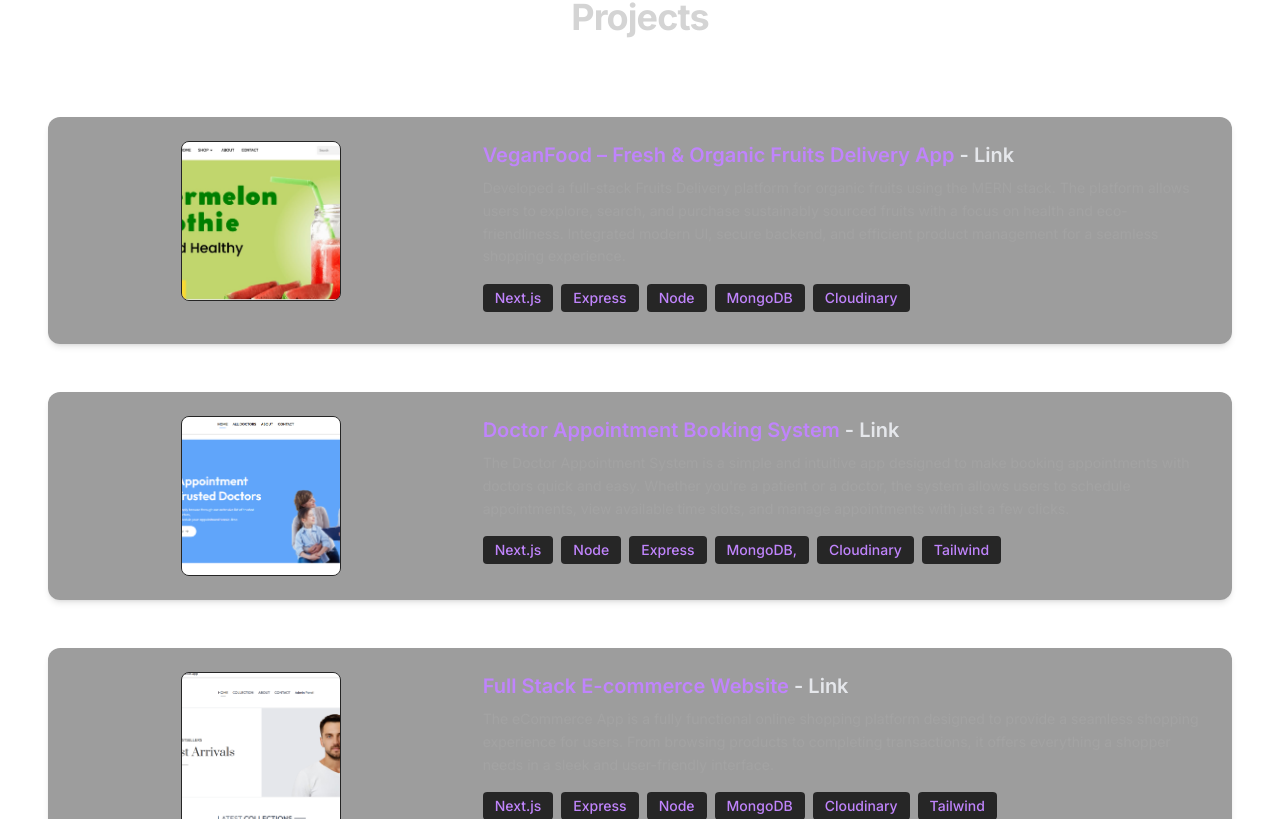
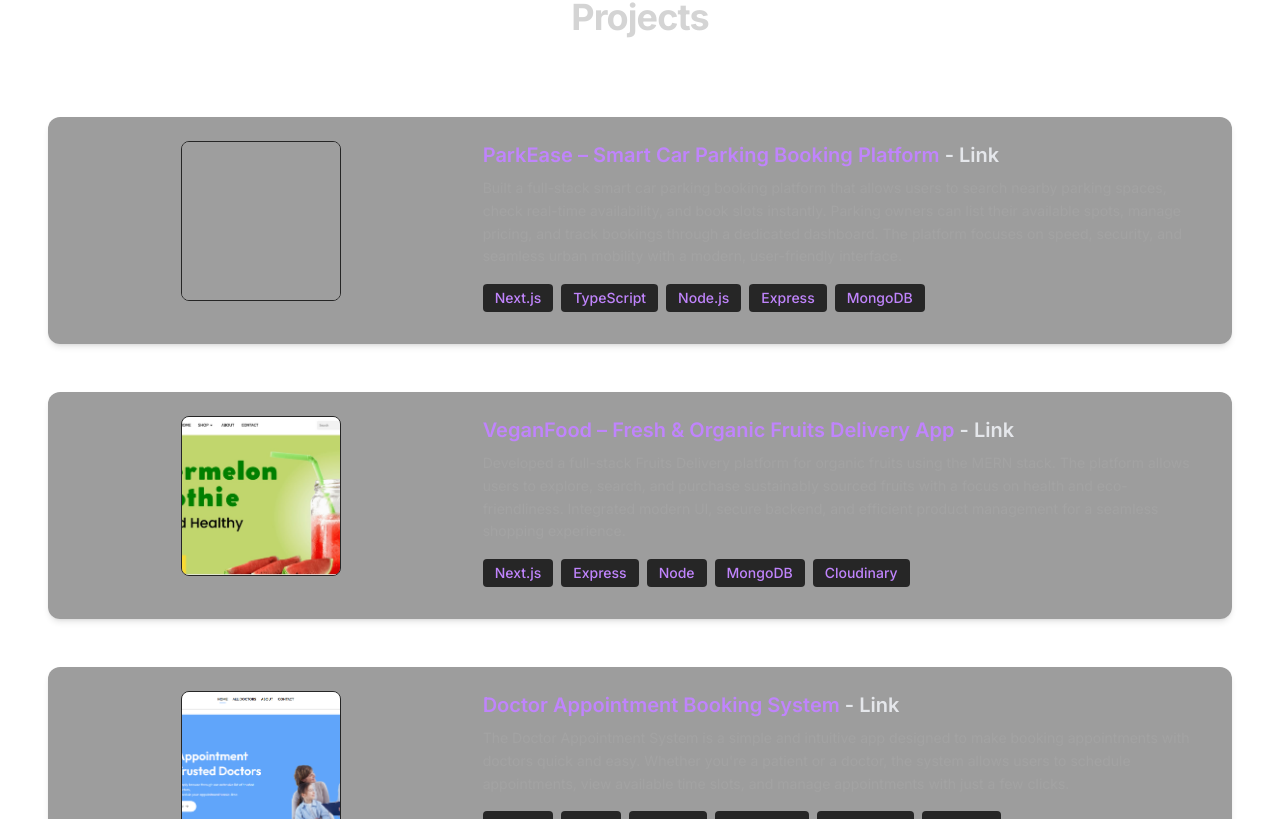
Before and after one commit to ayushjag/Portfolio, a React (Vite) app: page / in a window 1280 px wide. Shown: the part 2510-3329 px from the top of the page. Built offline with nearby package versions, Linux system fonts and the light colour scheme; grey boxes are pictures that could not be loaded.

Commit message:
Add 'ParkEase' project to constants
Added a new project 'ParkEase' with details and image.

```diff
--- a/src/constants/index.js
+++ b/src/constants/index.js
@@ -3,6 +3,7 @@ import project2 from "../assets/projects/project-2.jpg";
 import project3 from "../assets/projects/project-3.jpg";
 import project4 from "../assets/projects/project-4.jpg";
 import project5 from "../assets/projects/project-5.jpg";
+import project6 from "../assets/projects/project-6.jpg";
 
 export const HERO_CONTENT = `I’m a Full-Stack Developer with hands-on experience building scalable, high-performance web applications. I specialize in Next.js, React.js, Node.js, Express, and MongoDB, creating modern user interfaces with efficient, secure back-end systems. I’m passionate about clean code, performance optimization, and delivering seamless user experiences using cutting-edge web technologies.`;
 
@@ -50,6 +51,15 @@ export const EXPERIENCES = [
 ];
 
 export const PROJECTS = [
+  {
+  title: "ParkEase – Smart Car Parking Booking Platform",
+  image: project6,
+  description:
+    "Built a full-stack smart car parking booking platform that allows users to search nearby parking spaces, check real-time availability, and book slots instantly. Parking owners can list their available spots, manage pricing, and track bookings through a dedicated dashboard. The platform focuses on speed, security, and seamless urban mobility with a modern, user-friendly interface.",
+  technologies: ["Next.js", "TypeScript", "Node.js", "Express", "MongoDB"],
+  link: "https://carparking-tawny.vercel.app/",
+},
+
     {
     title: "VeganFood – Fresh & Organic Fruits Delivery App",
     image: project5,
```
